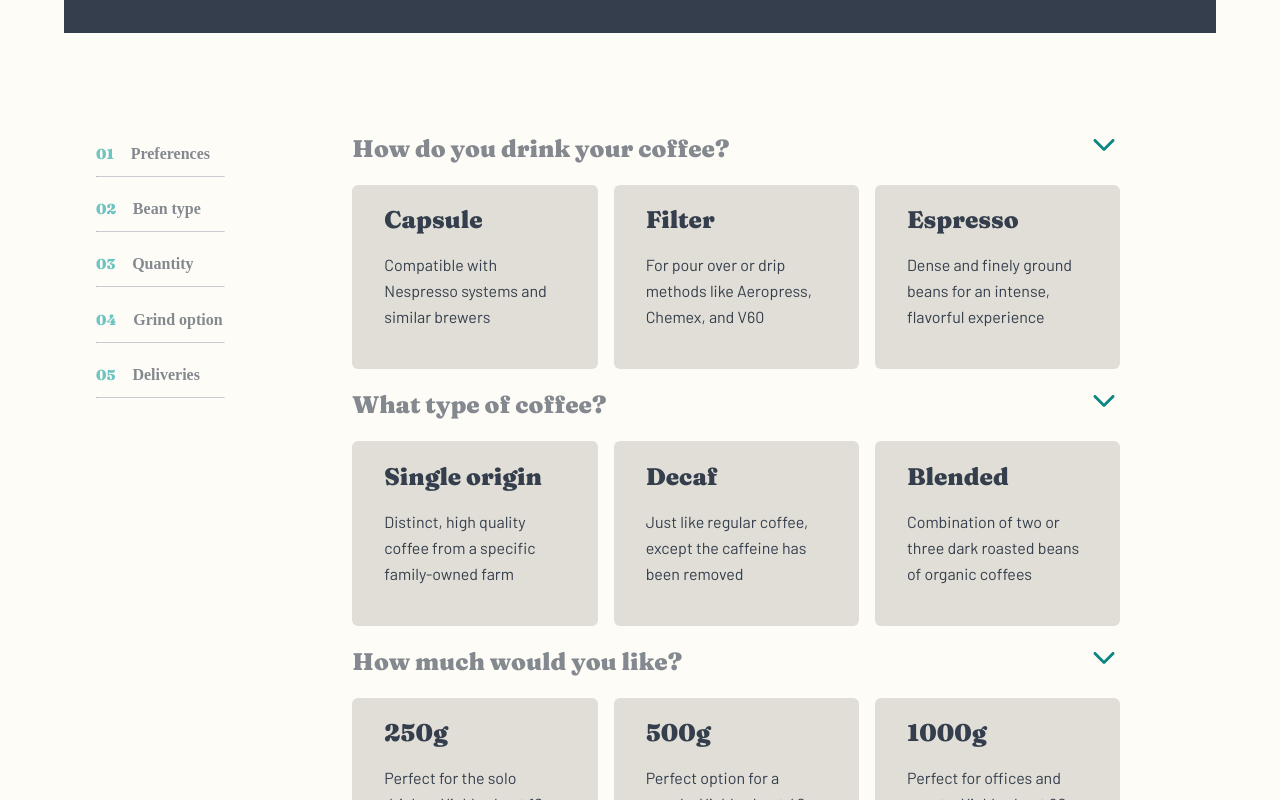
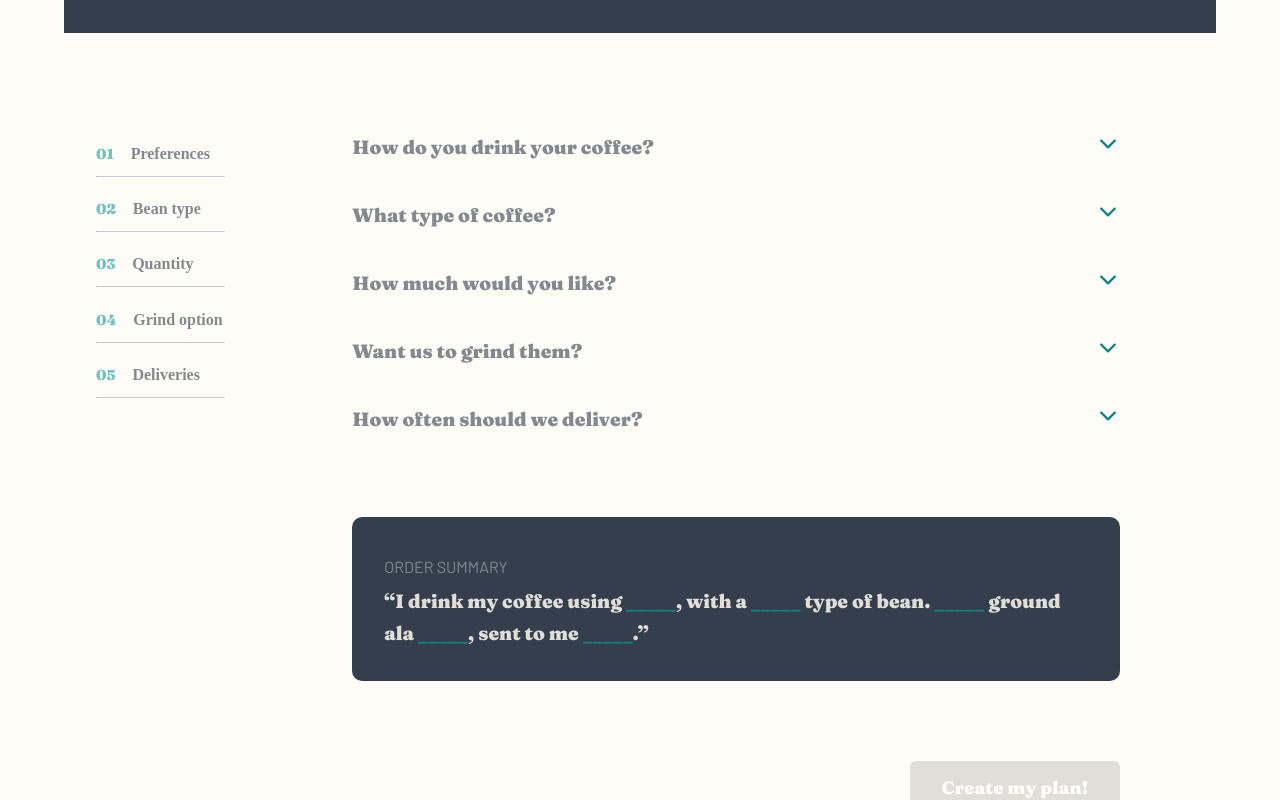
Before and after one commit to SvetlanaStoycheva/coffeeroasters-subscription-site-FM-react, a React (Create React App) app: page /plan in a window 1280 px wide. Shown: the part 1060-1860 px from the top of the page. Built offline with nearby package versions, Linux system fonts and the light colour scheme.

Commit message:
plan page functionality, first draft

```diff
--- a/src/components/Footer.js
+++ b/src/components/Footer.js
@@ -23,7 +23,7 @@ const Footer = () => {
       <div className=' footer-social-links'>
         {socialLinks.map((item) => {
           return (
-            <button key='item.id' type='button' className='footer-social-link'>
+            <button key={item.id} type='button' className='footer-social-link'>
               <Link className='footer-social-icon' to={item.url}>
                 {item.icon}
               </Link>
--- a/src/components/planMain.js
+++ b/src/components/planMain.js
@@ -1,13 +1,44 @@
 import React, { useState } from 'react';
 import { planSteps, planQuestions } from '../utils/constants';
 import { IoIosArrowDown, IoIosArrowUp } from 'react-icons/io';
-import { RiArrowDownSLine, RiArrowUpSLine } from 'react-icons/ri';
 
 const PlanMain = () => {
-  const [activeQuestion, setActiveQuestion] = useState(false);
-  const [answerIsActive, setAnswerIsActive] = useState(false);
+  const [activeIndex, setActiveIndex] = useState(null);
+  const [activeAnswerIndex, setActiveAnswerIndex] = useState(null);
+  const [property_01, setProperty_01] = useState('');
+  const [property_02, setProperty_02] = useState('');
+  const [property_03, setProperty_03] = useState('');
+  const [property_04, setProperty_04] = useState('');
+  const [property_05, setProperty_05] = useState('');
 
-  const toggleActiveQuestion = () => {};
+  const toggleActiveQuestion = (index) => {
+    if (activeIndex === index) {
+      setActiveIndex(null);
+    } else setActiveIndex(index);
+  };
+
+  const handleChoosenAnswer = (index) => {
+    setActiveAnswerIndex(index);
+
+    let name = planQuestions.find((item) => item.id - 1 === activeIndex);
+    name = name.answers.find((answ) => answ.id - 1 === index).title;
+    // console.log(name);
+    if (activeIndex === 0) {
+      setProperty_01(name);
+    } else if (activeIndex === 1) {
+      setProperty_02(name);
+    } else if (activeIndex === 2) {
+      setProperty_03(name);
+    } else if (activeIndex === 3) {
+      setProperty_04(name);
+    } else if (activeIndex === 4) {
+      setProperty_05(name);
+    }
+  };
+
+  const handleCreatePlan = () => {
+    console.log('click');
+  };
 
   return (
     <section className='plan-main'>
@@ -31,18 +62,29 @@ const PlanMain = () => {
               <div className='single-question-answers-container' key={index}>
                 <div className='single-plan-question'>
                   <h3>{question}</h3>
-                  <span onClick={toggleActiveQuestion}>
-                    {activeQuestion ? <IoIosArrowUp /> : <IoIosArrowDown />}
+                  <span onClick={() => toggleActiveQuestion(index)}>
+                    {activeIndex === index ? (
+                      <IoIosArrowUp />
+                    ) : (
+                      <IoIosArrowDown />
+                    )}
                   </span>
                 </div>
-                <div className='three-answers'>
+                <div
+                  className={
+                    activeIndex === index
+                      ? 'three-answers'
+                      : 'three-answers-hidden'
+                  }
+                >
                   {answers.map((item, index) => {
                     return (
                       <div
+                        onClick={() => handleChoosenAnswer(index)}
                         className={
-                          answerIsActive
-                            ? ' single-plan-answer-active'
-                            : ' single-plan-answer'
+                          activeAnswerIndex === index
+                            ? 'single-plan-answer-active'
+                            : 'single-plan-answer'
                         }
                         key={index}
                       >
@@ -60,13 +102,36 @@ const PlanMain = () => {
         <article className='summary-container'>
           <h3>order summary</h3>
           <h4>
-            “I drink my coffee using <span> _____</span>, with a{' '}
-            <span> _____</span> type of bean. <span> _____</span>ground ala
-            <span> _____</span>, sent to me <span> _____</span>.”
+            “I drink my coffee using{'  '}
+            <span> {property_01 ? property_01 : '_____'}</span>, with a{' '}
+            <span> {property_02 ? property_02 : '_____'}</span> type of bean.{' '}
+            <span> {property_03 ? property_03 : '_____'}</span> ground ala
+            <span> {property_04 ? property_04 : '_____'}</span>, sent to me{' '}
+            <span> {property_05 ? property_05 : '_____'}</span>.”
           </h4>
         </article>
         <div className='plan-btn-container'>
-          <button className='plan-btn btn'>Create my plan!</button>
+          <button
+            onClick={handleCreatePlan}
+            disabled={
+              !property_01 ||
+              !property_02 ||
+              !property_03 ||
+              !property_04 ||
+              !property_05
+            }
+            className={
+              property_01 &&
+              property_02 &&
+              property_03 &&
+              property_04 &&
+              property_05
+                ? 'btn'
+                : 'plan-btn'
+            }
+          >
+            Create my plan!
+          </button>
         </div>
       </div>
     </section>
--- a/src/index.css
+++ b/src/index.css
@@ -1160,11 +1160,14 @@ Plan Page
   width: 90vw;
   margin: 0 auto;
 }
-
+.single-question-answers-container {
+  margin-bottom: 2rem;
+}
 .single-plan-question {
   display: flex;
   justify-content: space-between;
   align-items: center;
+  transition: var(--transition);
 }
 .single-plan-question h3 {
   color: var(--clr-primary-grey);
@@ -1175,6 +1178,9 @@ Plan Page
   font-size: 2rem;
   cursor: pointer;
   transition: var(--transition);
+}
+.three-answers-hidden {
+  display: none;
 }
 .single-plan-answer {
   background: var(--clr-primary-cream);
@@ -1187,7 +1193,7 @@ Plan Page
 .single-plan-answer-active {
   background: var(--clr-primary-dark-cyan);
   padding: 1.2rem 2rem;
-  margin: 1rem;
+  margin: 1rem 0;
   border-radius: 6px;
   transition: var(--transition);
   cursor: pointer;
@@ -1231,8 +1237,21 @@ Plan Page
   color: var(--clr-primary-dark-cyan);
 }
 .plan-btn {
+  color: white;
   background: var(--clr-primary-cream);
+  border: transparent;
+  border-radius: 6px;
+  padding: 1rem 2rem;
+  font-family: var(--ff-secondary);
+  font-size: 1.1rem;
+  font-weight: 700;
+  letter-spacing: 0.02rem;
+  transition: var(--transition);
 }
+.plan-btn:hover {
+  background: var(--clr-primary-cyan);
+}
+
 .plan-btn-container {
   display: grid;
   justify-items: center;
@@ -1287,4 +1306,19 @@ Plan Page
   .plan-btn-container {
     justify-items: right;
   }
+  .single-plan-question h3 {
+    font-size: 1.2rem;
+  }
+  .single-plan-question span {
+    font-size: 1.5rem;
+  }
+  .plan-answer-title,
+  .single-plan-answer-active .plan-answer-title {
+    font-size: 1.2rem;
+  }
+  .plan-answer-text,
+  .single-plan-answer-active .plan-answer-text {
+    font-size: 0.9rem;
+    line-height: 1.4rem;
+  }
 }
--- a/src/utils/constants.js
+++ b/src/utils/constants.js
@@ -103,17 +103,21 @@ export const planSteps = [
 
 export const planQuestions = [
   {
+    id: 1,
     question: 'How do you drink your coffee?',
     answers: [
       {
+        id: 1,
         title: 'Capsule',
         text: 'Compatible with Nespresso systems and similar brewers',
       },
       {
+        id: 2,
         title: 'Filter',
         text: 'For pour over or drip methods like Aeropress, Chemex, and V60',
       },
       {
+        id: 3,
         title: 'Espresso',
         text:
           'Dense and finely ground beans for an intense, flavorful experience',
@@ -121,17 +125,21 @@ export const planQuestions = [
     ],
   },
   {
+    id: 2,
     question: 'What type of coffee?',
     answers: [
       {
+        id: 1,
         title: 'Single origin',
         text: 'Distinct, high quality coffee from a specific family-owned farm',
       },
       {
+        id: 2,
         title: 'Decaf',
         text: 'Just like regular coffee, except the caffeine has been removed',
       },
       {
+        id: 3,
         title: 'Blended',
         text:
           'Combination of two or three dark roasted beans of organic coffees',
@@ -139,17 +147,21 @@ export const planQuestions = [
     ],
   },
   {
+    id: 3,
     question: 'How much would you like?',
     answers: [
       {
+        id: 1,
         title: '250g',
         text: 'Perfect for the solo drinker. Yields about 12 delicious cups.',
       },
       {
+        id: 2,
         title: '500g',
         text: 'Perfect option for a couple. Yields about 40 delectable cups.',
       },
       {
+        id: 3,
         title: '1000g',
         text:
           'Perfect for offices and events. Yields about 90 delightful cups.',
@@ -157,34 +169,42 @@ export const planQuestions = [
     ],
   },
   {
+    id: 4,
     question: 'Want us to grind them?',
     answers: [
       {
+        id: 1,
         title: 'Wholebean',
         text: 'Best choice if you cherish the full sensory experience',
       },
       {
+        id: 2,
         title: 'Filter',
         text: 'For drip or pour-over coffee methods such as V60 or Aeropress',
       },
       {
+        id: 3,
         title: 'Cafetiére',
         text: 'Course ground beans specially suited for french press coffee',
       },
     ],
   },
   {
+    id: 5,
     question: 'How often should we deliver?',
     answers: [
       {
+        id: 1,
         title: 'Every week',
         text: '$14.00 per shipment. Includes free first-class shipping.',
       },
       {
+        id: 2,
         title: 'Every 2 weeks',
         text: '$17.25 per shipment. Includes free priority shipping.',
       },
       {
+        id: 3,
         title: 'Every month',
         text: '$22.50 per shipment. Includes free priority shipping.',
       },
```
